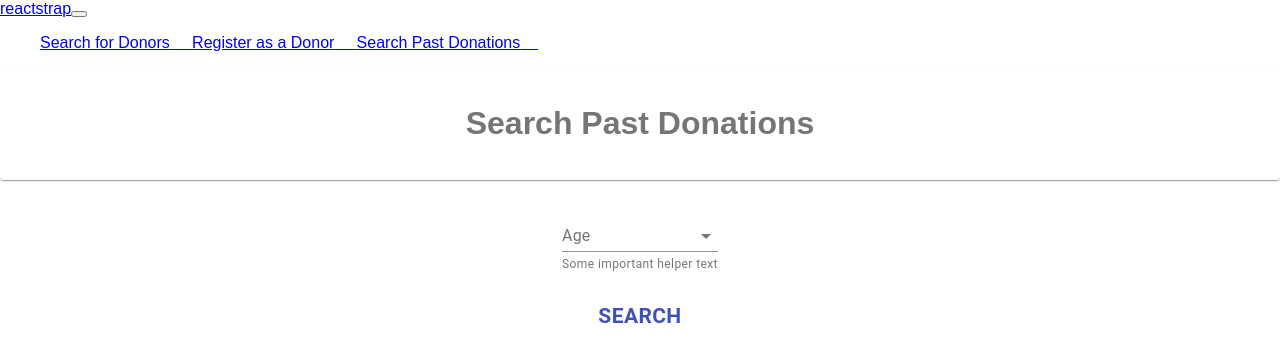
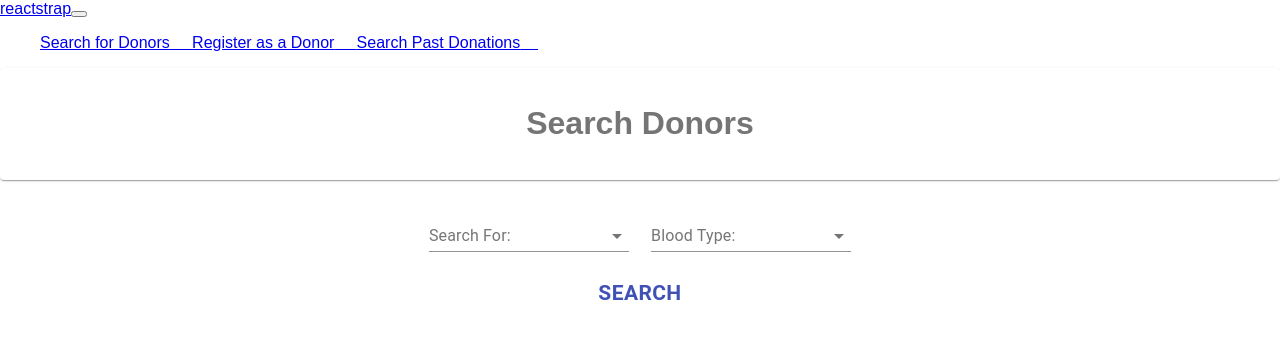
Before and after one commit to HackTheNorth2019/donarand, a React (Create React App) app: page /searchdonors in a window 1280 px wide. Shown: the top 362 px of the page. Built offline with nearby package versions, Linux system fonts and the light colour scheme.

Commit message:
REST call in Home.jsx

```diff
--- a/package.json
+++ b/package.json
@@ -3,6 +3,7 @@
   "version": "0.1.0",
   "private": true,
   "dependencies": {
+    "algosdk": "^1.3.1",
     "react": "^16.9.0",
     "react-dom": "^16.9.0",
     "react-router-dom": "^5.0.1",
--- a/src/App.js
+++ b/src/App.js
@@ -9,6 +9,8 @@ class App extends Component {
   render() {
     return (
       <div>
+      <script async defer src="https://maps.googleapis.com/maps/api/js?key=AIzaSyAAGuNHq0Pwt5S0dkhlCULDFTYbWNSszRQ&callback=initMap"
+        type="text/javascript"></script>
 
         <Router>
 
--- a/src/Home.jsx
+++ b/src/Home.jsx
@@ -4,6 +4,7 @@ import  Container  from '@material-ui/core';
 import { makeStyles } from '@material-ui/core/styles';
 import Paper from '@material-ui/core/Paper';
 import Grid from '@material-ui/core/Grid';
+import Button from '@material-ui/core/Button';
 import {Link} from 'react-router-dom';
 
 import * as Data from './data.js';
@@ -24,8 +25,25 @@ const useStyles = makeStyles(theme => ({
 const Home = () => {
 	const classes = useStyles();
 
+	function call() {
+		fetch("http://hackathon.algodev.network:9100/v1/status", {
+	        method: 'GET', // *GET, POST, PUT, DELETE, etc.
+	        headers: {
+	            'X-Algo-API-Token': 'ef920e2e7e002953f4b29a8af720efe8e4ecc75ff102b165e0472834b25832c1',
+	        }
+
+	    })
+		  .then(function(response) {
+		    return response.json();
+		  })
+		  .then(function(myJson) {
+		    console.log(JSON.stringify(myJson));
+		  });
+	}
+
     function genOptions() {
         var ret = [];
+        this.call();
         for(var i = 0; i < Data.navbar_items.length; i++){
           ret.push(
           	<Link to={Data.navbar_items[i][1]}>
@@ -39,6 +57,7 @@ const Home = () => {
 
 	return(
 		<div id="homewrapper">
+			<Button onClick={call()}/>
 			<div style={{height:200}}/>
 			<div className={classes.root} style={{height:200, textAlign:'center'}}>
 				<h1>Welcome to WEBSITENAME </h1>
--- a/src/Searchdonors.jsx
+++ b/src/Searchdonors.jsx
@@ -1,4 +1,4 @@
-import React, { Component } from 'react';
+import React, { Component, useState} from 'react';
 import TopNavbar from './Navbar.jsx';
 
 import { makeStyles } from '@material-ui/core/styles';
@@ -28,32 +28,58 @@ const useStyles = makeStyles(theme => ({
 
 const Searchdonors = () => {
 	const classes = useStyles();
+	const [enableBlood, setEnableBlood] = useState(false);
+	var blood_items=['A+', 'A-', 'AB+', 'AB-', 'B+', 'B-', 'O+', 'O-'];
+	var organ_items=['Blood', 'Heart', 'Lung', 'Kidney'];
+
+	function genItems(items){
+		var ret = [];
+		for(var i = 0; i < items.length; i++){
+			ret.push(
+				<MenuItem value={items[i]}>{items[i]}</MenuItem>
+			)
+		}
+		return ret;
+	}
 	return(
 		<div>
 			<TopNavbar/>
 			<div style={{textAlign: "center"}}>
 			 <Grid container spacing={3}>
 		        <Grid item xs={12}>
-		          <Paper className={classes.paper}><h1>Search Past Donations</h1></Paper>
+		          <Paper className={classes.paper}><h1>Search Donors</h1></Paper>
 		        </Grid>
 		        <Grid item xs={12}>
-		           <FormControl className={classes.formControl}>
-			        <InputLabel htmlFor="age-helper">Age</InputLabel>
-			        <Select
-			          inputProps={{
-			            name: 'age',
-			            id: 'age-helper',
-			          }}
-			        >
+		           <FormControl className={classes.formControl} style={{width:200}}>
+			        <InputLabel htmlFor="age-helper">Search For:</InputLabel>
+				        <Select
+				          inputProps={{
+				            name: 'blood',
+				            id: 'age-helper',
+				          }}
+				        >
 			          <MenuItem value="">
 			            <em>None</em>
 			          </MenuItem>
-			          <MenuItem value={10}>Ten</MenuItem>
-			          <MenuItem value={20}>Twenty</MenuItem>
-			          <MenuItem value={30}>Thirty</MenuItem>
+			          {genItems(organ_items)}
 			        </Select>
-			        <FormHelperText>Some important helper text</FormHelperText>
 			      </FormControl>
+			      <span> &nbsp; &nbsp; </span>
+			      <FormControl className={classes.formControl} style={{width:200}}>
+			        <InputLabel htmlFor="age-helper">Blood Type:</InputLabel>
+				        <Select
+				          inputProps={{
+				            name: 'blood',
+				            id: 'age-helper',
+				          }}
+				        >
+			          <MenuItem value="">
+			            <em>None</em>
+			          </MenuItem>
+			          {genItems(blood_items)}
+			        </Select>
+			      </FormControl>
+
 			      <div style={{height:100}}>
 			      		<Button type="button" color="primary"><h2>Search</h2></Button>
 
```
